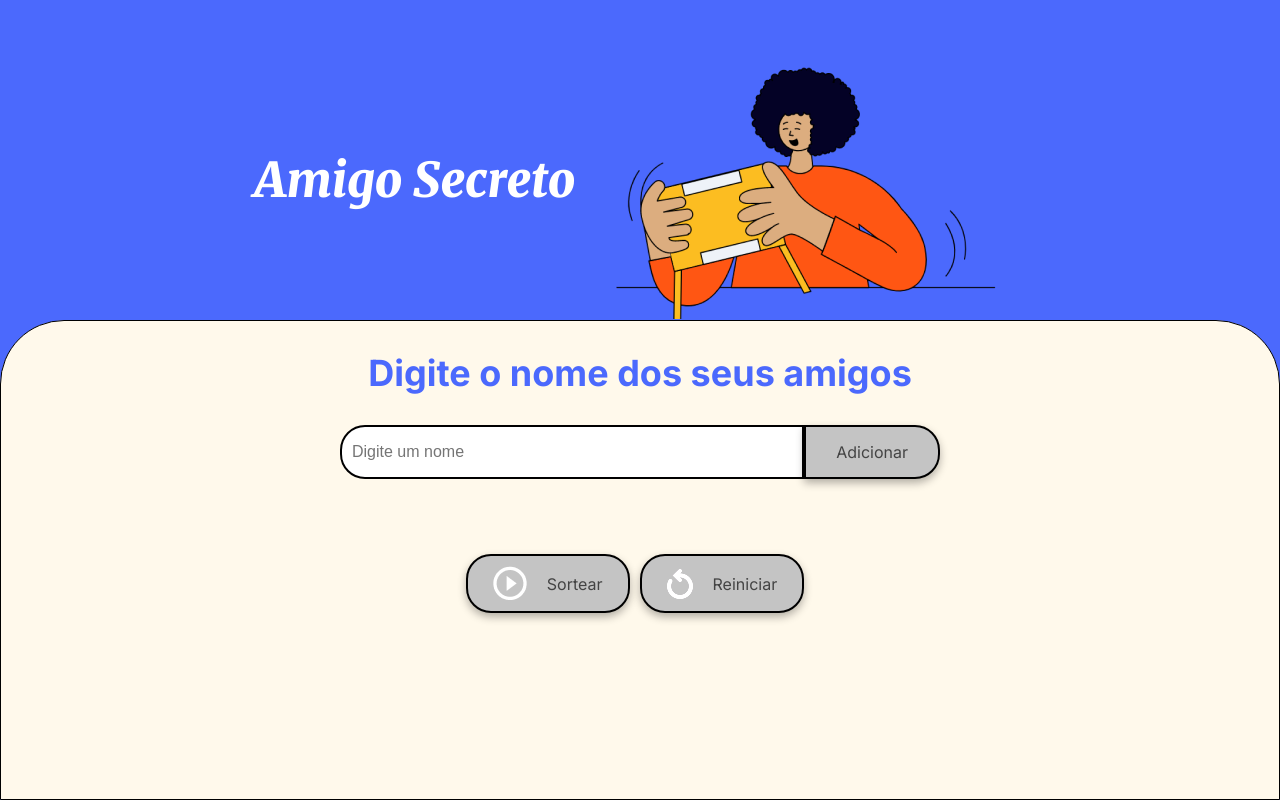
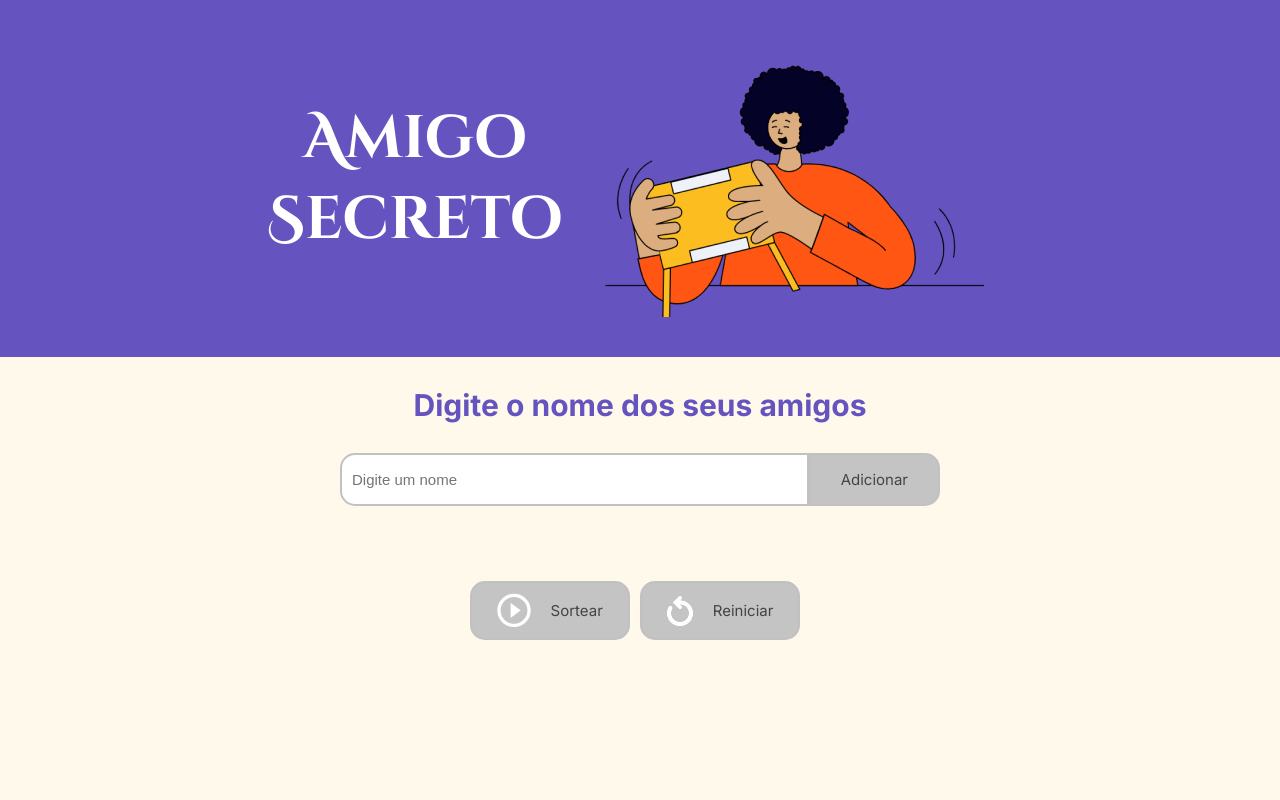
Before and after one commit to biachristie/oracle-programa-one-g8, a plain HTML site: page Challenge_amigo_secreto/index.html in a window 1280 px wide. Drawn offline with Linux system fonts and the light colour scheme.

Commit message:
change challenge style

```diff
--- a/Challenge_amigo_secreto/index.html
+++ b/Challenge_amigo_secreto/index.html
@@ -6,7 +6,8 @@
     <link rel="stylesheet" href="style.css">
     <link rel="preconnect" href="https://fonts.googleapis.com">
     <link rel="preconnect" href="https://fonts.gstatic.com" crossorigin>
-    <link href="https://fonts.googleapis.com/css2?family=Inter:wght@100;400;700;900&family=Merriweather:ital,wght@0,300;0,400;0,700;0,900;1,300;1,400;1,700;1,900&display=swap" rel="stylesheet">
+    <link href="https://fonts.googleapis.com/css2?family=Cinzel+Decorative:wght@400;700;900&display=swap" rel="stylesheet">
+    <link href="https://fonts.googleapis.com/css2?family=Inter:ital,opsz,wght@0,14..32,100..900;1,14..32,100..900&family=Roboto+Flex:opsz,wght@8..144,100..1000&display=swap" rel="stylesheet">
     <title>Amigo Secreto</title>
 </head>
 
--- a/Challenge_amigo_secreto/style.css
+++ b/Challenge_amigo_secreto/style.css
@@ -1,5 +1,5 @@
 :root {
-    --color-primary: #4B69FD;
+    --color-primary: #6554c0;
     --color-secondary: #FFF9EB;
     --color-tertiary: #C4C4C4;
     --color-button: #fe652b;
@@ -36,15 +36,13 @@ body {
     display: flex;
     justify-content: center;
     align-items: center;
-    padding: 40px 0 0;
+    padding: 40px 0;
 }
 
 /* Seção de entrada */
 .input-section {
     flex: 60%;
     background-color: var(--color-secondary);
-    border: 1px solid #000;
-    border-radius: 64px 64px 0 0;
     display: flex;
     flex-direction: column;
     align-items: center;
@@ -54,16 +52,16 @@ body {
 
 /* Títulos */
 .main-title {
-    font-size: 48px;
-    font-family: "Merriweather", serif;
-    font-weight: 900;
-    font-style: italic;
+    width: 300px;
+    font-size: 60px;
+    font-family: "Cinzel Decorative", serif;
+    text-align: center;
     color: var(--color-white);
 }
 
 .section-title {
     font-family: "Inter", serif;
-    font-size: 36px;
+    font-size: 30px;
     font-weight: 700;
     color: var(--color-primary);
     margin: 10px 0;
@@ -82,9 +80,9 @@ body {
 .input-name {
     width: 100%;
     padding: 10px;
-    border: 2px solid #000;
-    border-radius: 25px 0 0 25px;
-    font-size: 16px;
+    border: 2px solid #c1c1c1;
+    border-radius: 15px 0 0 15px;
+    font-size: 15px;
 }
 
 .button-container {
@@ -101,7 +99,8 @@ body {
     border: 2px solid #333;
     border-right: none;
     border-radius: 25px 0 0 25px;
-    font-family: "Merriweather", serif;
+    font-family: "Cinzel Decorative", serif;
+    font-weight: 900;
     box-shadow: 0 4px 8px rgba(0, 0, 0, 0.3);
 }
 
@@ -109,21 +108,21 @@ body {
 button {
     padding: 15px 30px;
     font-family: "Inter", sans-serif;
-    font-size: 16px;
-    border: 2px solid #000;
-    border-radius: 25px;
-    box-shadow: 0 4px 8px rgba(0, 0, 0, 0.3);
+    font-size: 15px;
+    border: 2px solid #c1c1c1;
+    border-radius: 15px;
     cursor: pointer;
 }
 
 .button-add {
     background-color: var(--color-tertiary);
     color: var(--color-text);
-    border-radius: 0 25px 25px 0;
+    border-radius: 0 15px 15px 0;
 }
 
 .button-add:hover {
     background-color: #a1a1a1;
+    border-color: #a1a1a1;
 }
 
 .button-draw, .button-restart {
@@ -132,9 +131,10 @@ button {
     width: 100%;
     padding: 10px 25px;
     margin-right: 10px;
+    border-color: var(--color-button);
     color: var(--color-white);
     background-color: var(--color-button);
-    font-size: 16px;
+    font-size: 15px;
 }
 
 .button-draw img, .button-restart img {
@@ -147,10 +147,12 @@ button {
 
 .button-draw:hover, .button-restart:hover {
     background-color: var(--color-button-hover);
+    border-color: var(--color-button-hover);
 }
 
 .button-draw:disabled, .button-restart:disabled {
     background-color: var(--color-tertiary);
+    border-color: #c1c1c1;
     color: var(--color-text);
     cursor: not-allowed;
 }
@@ -186,7 +188,7 @@ li {
 
 .result-list {
     margin-top: 15px;
-    color: #05DF05;
+    color: #6554c0;
     font-size: 22px;
     font-weight: bold;
     text-align: center;
```
